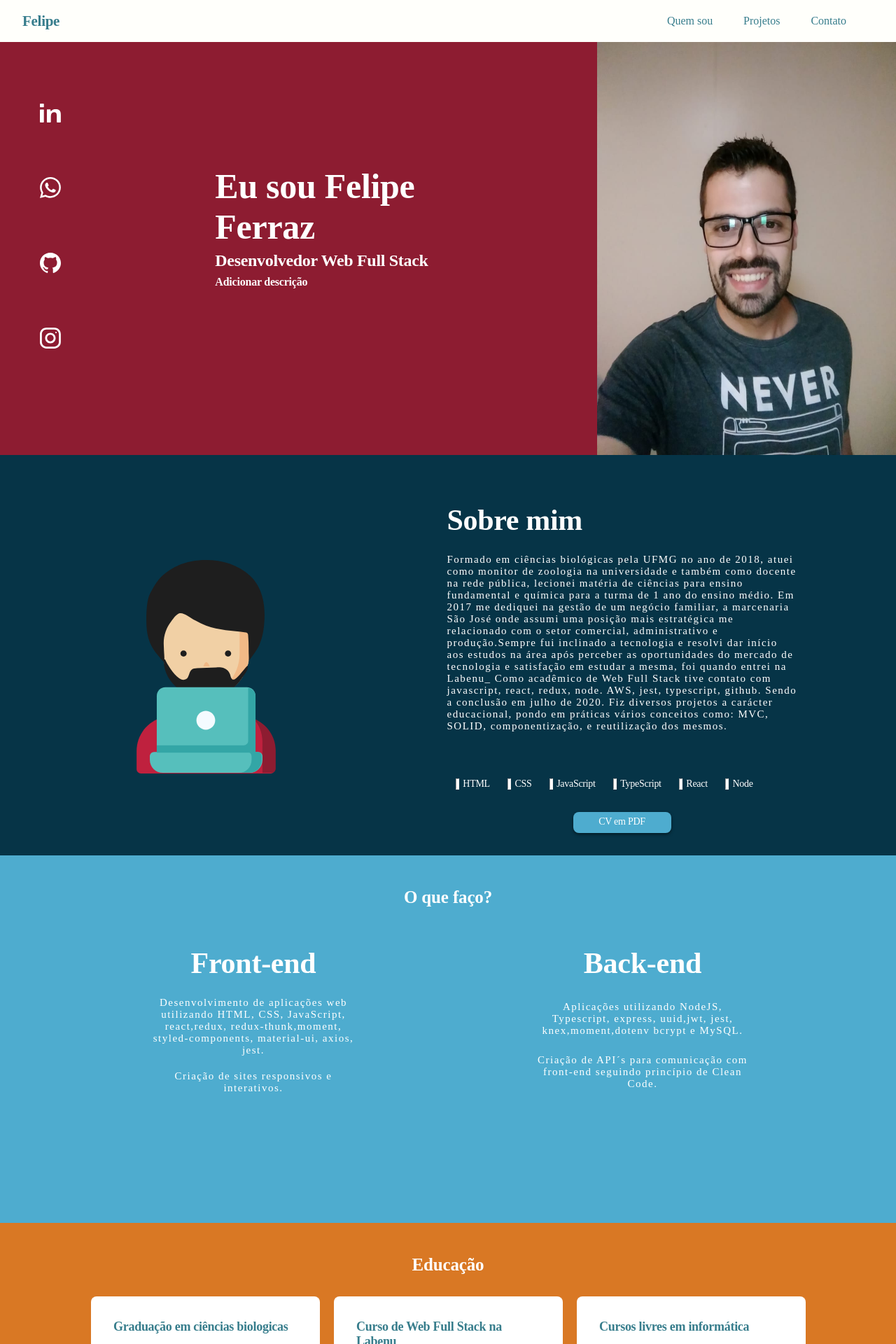
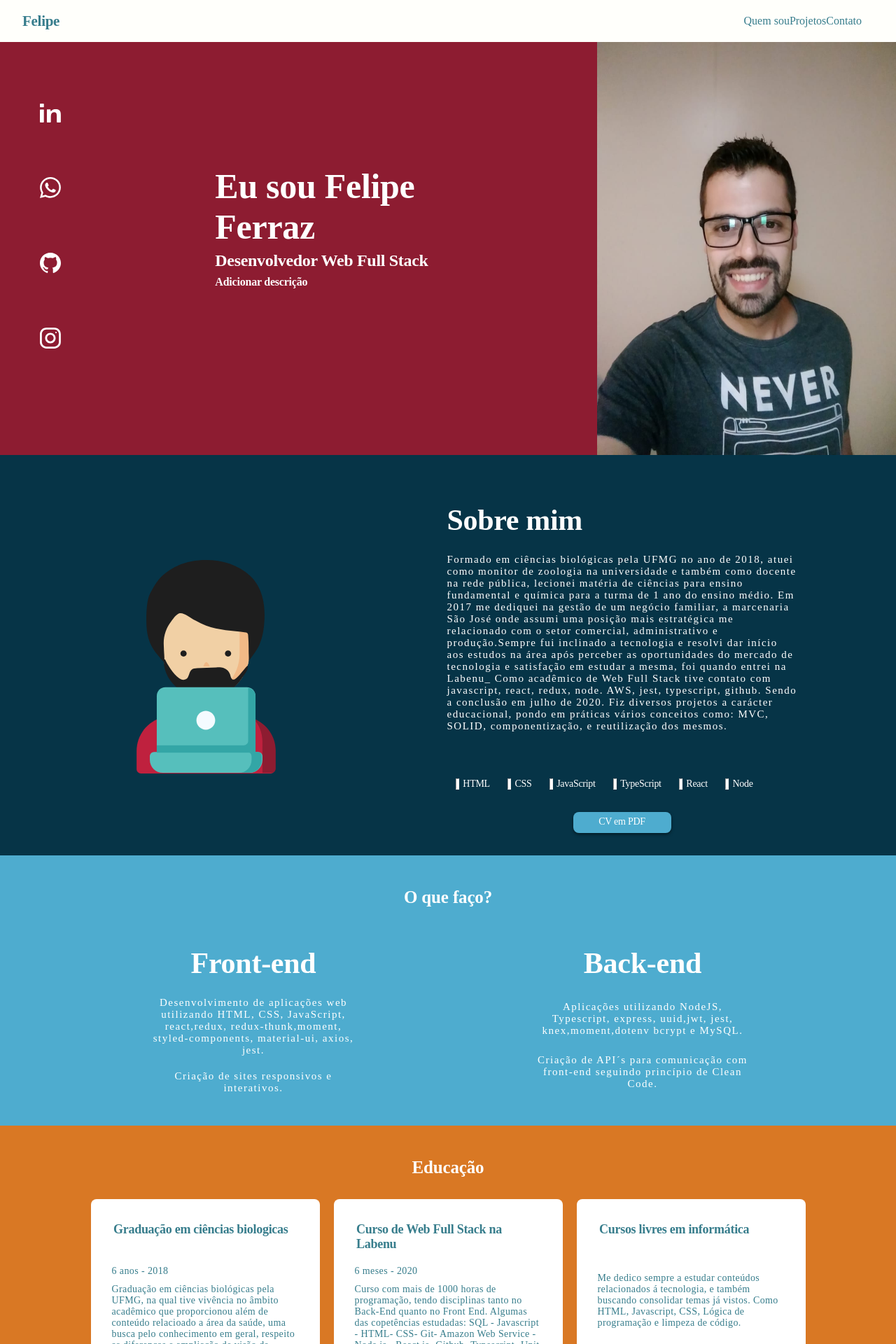
Before and after one commit to felipe0520/portfolio, a React (Create React App) app in the folder portfolio-felipe/: page / in a window 1280 px wide. Shown: the top 1920 px of the page at 70% size. Built offline with nearby package versions, Linux system fonts and the light colour scheme.

Commit message:
alterando largura

```diff
--- a/portfolio-felipe/src/components/header/style.js
+++ b/portfolio-felipe/src/components/header/style.js
@@ -2,15 +2,14 @@ import styled from "styled-components";
 
 export const WrapperHeader = styled.div`
   position: fixed;
-  width: 100vw;
   height: 60px;
+  width: 100%;
   display: flex;
   justify-content: space-between;
   align-items: center;
   background-color: #fffffb;
 `;
 export const WrapperMenu = styled.div`
-  width: 300px;
   margin-left: 49px;
   display: flex;
   justify-content: space-around;
@@ -24,7 +23,6 @@ export const WrapperMenu = styled.div`
 
 export const MyName = styled.span`
   margin-left: 32px;
-  width: 100px;
   height: 25px;
   font-family: Montserrat;
   font-size: 21px;
--- a/portfolio-felipe/src/page/WhatDoIDo/style.js
+++ b/portfolio-felipe/src/page/WhatDoIDo/style.js
@@ -1,12 +1,8 @@
 import styled from "styled-components";
 
 export const Wrapper = styled.div`
-  height: 500px;
   background-color: #4eaccf;
   padding-bottom: 25px;
-  @media (max-width: 600px) {
-    height: 600px;
-  }
 `;
 
 export const WrapperInfo = styled.div`
```
